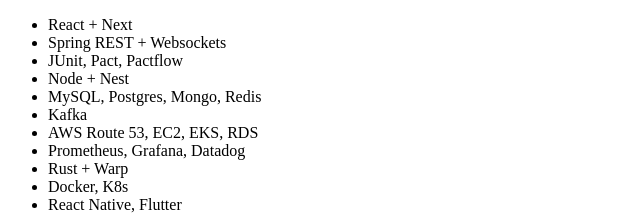
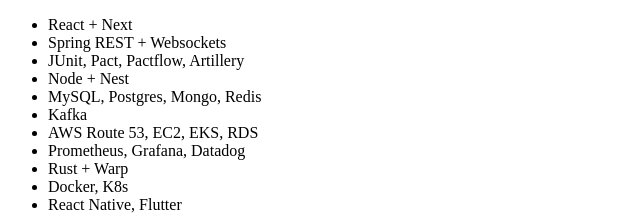
Before and after one commit to DongjiY/DongjiY.github.io, a plain HTML site: page index.html in a window 1280 px wide. Shown: the part 382-597 px from the top of the page, 0-640 px from the left. Drawn offline with Linux system fonts and the light colour scheme.

Commit message:
another load test

```diff
--- a/index.html
+++ b/index.html
@@ -29,7 +29,7 @@
     <ul>
       <li>React + Next</li>
       <li>Spring REST + Websockets</li>
-      <li>JUnit, Pact, Pactflow</li>
+      <li>JUnit, Pact, Pactflow, Artillery</li>
       <li>Node + Nest</li>
       <li>MySQL, Postgres, Mongo, Redis</li>
       <li>Kafka</li>
```
